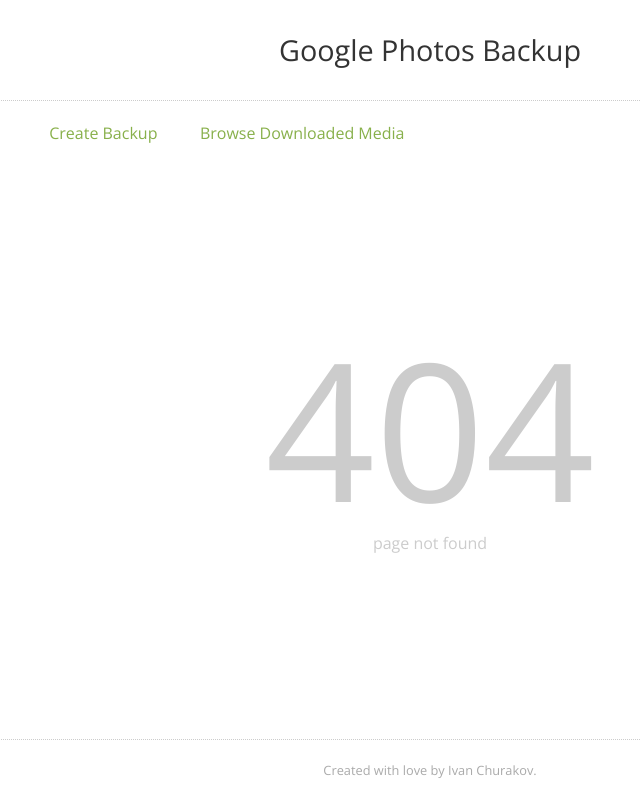
After one commit to halfdata/gphoto-backup, a Flask app: template templates/404.html in a window 1280 px wide. The commit adds this page. Shown: the whole page, without its empty margins (210-850 px from the left). Run offline with Flask 3, Linux system fonts and the light colour scheme; the template is opened without the code that fills it, so the values that code supplies are empty; some libraries are stand-ins or nearby versions.

Commit message:
Add 404 page.

```diff
--- a/main.py
+++ b/main.py
@@ -147,11 +147,11 @@ def user_mediaitems(user_id: int, page: int = 1):
     """Explore media items."""
     user = db.get_user_by(id=user_id)
     if not user:
-        return 'User not found.'
+        return flask.abort(404, 'User not found.')
     total_mediaitems = db.get_user_mediaitems_total(user_id=user.id)
     total_pages = max(1, math.ceil(total_mediaitems/utils.ITEMS_PER_PAGE))
     if page > total_pages or page < 1:
-        return 'Page not found.'
+        return flask.abort(404, 'Page not found.')
     mediaitems = db.get_user_mediaitems(user_id=user.id,
                                         offset=(page - 1) * utils.ITEMS_PER_PAGE,
                                         number=utils.ITEMS_PER_PAGE)
@@ -166,18 +166,18 @@ def user_mediaitems(user_id: int, page: int = 1):
 def library_thumbnail(user_id: int, mediaitem_id: int):
     user = db.get_user_by(id=user_id)
     if not user:
-        return 'User not found.'
+        return flask.abort(404, 'User not found.')
     mediaitem = db.get_user_mediaitem_by(user_id=user_id, id=mediaitem_id)
     if not mediaitem:
-        return 'No mediaitem.'
+        return flask.abort(404, 'Media item not found.')
     if not mediaitem.thumbnail:
-        return 'No thumbnail.'
+        return flask.abort(404, 'Thumbnail not found.')
     abs_path_thumbnail = os.path.abspath(os.path.join(STORAGE_PATH,
                                                       user.email,
                                                       utils.THUMBNAILS_FOLDER,
                                                       mediaitem.thumbnail))
     if not os.path.exists(abs_path_thumbnail):
-        return 'No thumbnail.'
+        return flask.abort(404, 'Thumbnail not found.')
     return flask.send_from_directory(os.path.dirname(abs_path_thumbnail),
                                      os.path.basename(abs_path_thumbnail))
 
@@ -186,19 +186,25 @@ def library_thumbnail(user_id: int, mediaitem_id: int):
 def library_mediaitem(user_id, mediaitem_id):
     user = db.get_user_by(id=user_id)
     if not user:
-        return 'User not found.'
+        return flask.abort(404, 'User not found.')
     mediaitem = db.get_user_mediaitem_by(user_id=user_id, id=mediaitem_id)
     if not mediaitem:
-        return 'No mediaitem.'
+        return flask.abort(404, 'Media item not found.')
     if not mediaitem.filename:
-        return 'No mediaitem.'
+        return flask.abort(404, 'Media item not found.')
     abs_path_filename = os.path.abspath(os.path.join(STORAGE_PATH,
                                                       user.email,
                                                       mediaitem.filename))
     if not os.path.exists(abs_path_filename):
-        return 'No mediaitem.'
+        return flask.abort(404, 'Media item not found.')
     return flask.send_from_directory(os.path.dirname(abs_path_filename),
                                      os.path.basename(abs_path_filename))
+
+
+@app.errorhandler(404)
+def not_found(e):
+    """Not Found page."""
+    return flask.render_template('404.html'), 404
 
 
 if __name__ == '__main__':
--- a/static/css/style.css
+++ b/static/css/style.css
@@ -375,6 +375,17 @@ footer {
     line-height: 60px;
 	font-size: 0.8em;
 }
+.page-404 {
+    text-align: center;
+    color: #ccc;
+}
+.page-404 h2 {
+    font-size: 192px;
+    line-height: 192px;
+    margin: 0;
+    padding: 0;
+}
+
 @media only screen and (max-width: 640px) {
     .paginator {
         text-align: center;
--- /dev/null
+++ b/templates/404.html
@@ -0,0 +1,8 @@
+{% extends "base.html" %}
+
+{% block content %}
+    <div class="page-404">
+        <h2>404</h2>
+        <p>page not found</p>
+    </div>
+{% endblock %}
```
